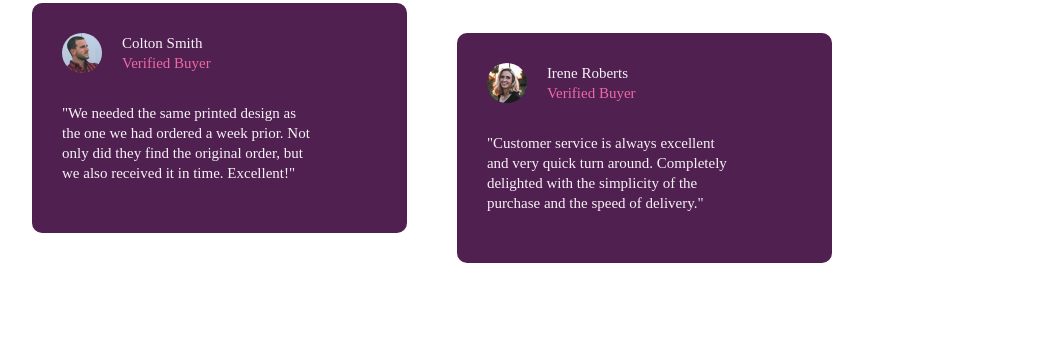
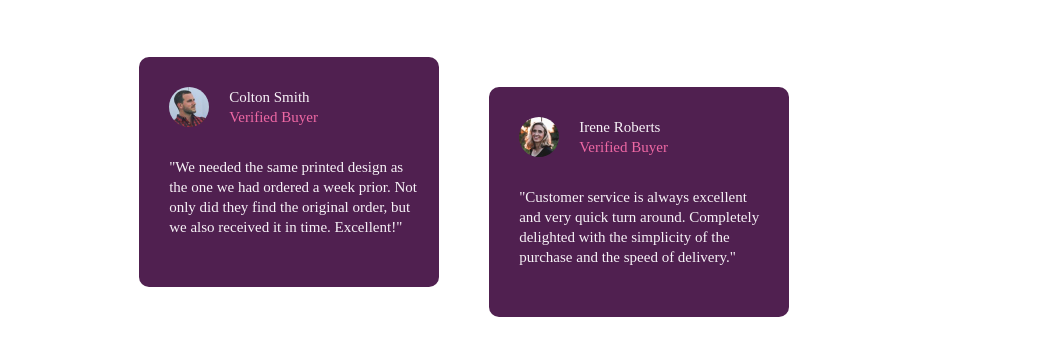
Before and after one commit to TRellTins/social-proof, a plain HTML site: page index.html in a window 1536 px wide. Shown: the part 343-705 px from the top of the page, without its empty margins (168-1209 px from the left). Drawn offline with Linux system fonts and the light colour scheme.

Commit message:
finished styling
styling complete.

```diff
--- a/index.html
+++ b/index.html
@@ -111,9 +111,9 @@
       }
 
       /* screen sizes above 1440px */
-      @media only screen and (min-width: 1200px) {
+      @media only screen and (min-width: 1440px) {
         #outer-cont {
-          padding: 100px 200px;
+          padding: 10% 20%;
         }
 
         #desktop-view-top-cont {
@@ -160,10 +160,9 @@
         #written-reviews-cont {
           display: flex;
           flex-wrap: wrap;
-
         }
         .written-reviews {
-         flex-basis: 33%;
+         flex-basis: 24%;
          padding: 30px 30px;
          width: 300px;
          height: 230px;
```
